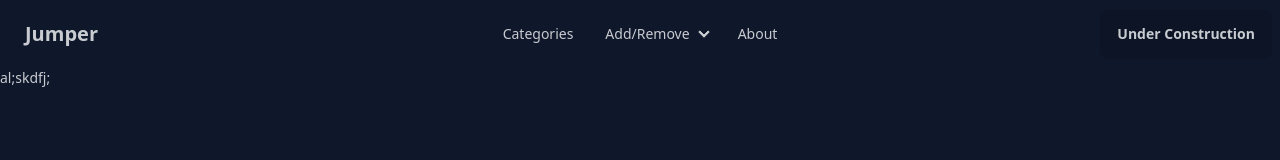
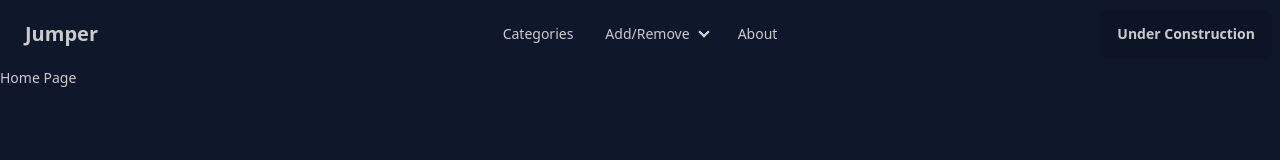
Before and after one commit to jonathanjjolsen/Jumper, a React (Vite) app: page / in a window 1280 px wide. Shown: the top 160 px of the page. Built offline with nearby package versions, Linux system fonts and the light colour scheme.

Commit message:
Fixed Bug with Homepage Button

```diff
--- a/client/src/App.jsx
+++ b/client/src/App.jsx
@@ -11,12 +11,17 @@ function App() {
 
   return (
     <Router>
+
       <NavBar />
 
       <Routes>
+
         <Route path="/" element={<Home />} />
+
         <Route path="/AddCode" element={<AddCode />} />
+
       </Routes>
+
     </Router>
   )
 }
--- a/client/src/components/navBar.jsx
+++ b/client/src/components/navBar.jsx
@@ -21,7 +21,7 @@ const NavBar = () => {
                         <li><a>About</a></li>
                     </ul>
                 </div>
-                <a className="btn btn-ghost text-xl">Jumper</a>
+                <Link to={'/'}><a className="btn btn-ghost text-xl">Jumper</a></Link>
             </div>
             <div className="navbar-center hidden lg:flex">
                 <ul className="menu menu-horizontal px-1">
--- a/client/src/pages/home.jsx
+++ b/client/src/pages/home.jsx
@@ -4,7 +4,7 @@ import React from "react";
 const Home = () => {
     return (
         <div>
-            <h1 className='text-sm'>al;skdfj;</h1>
+            <h1 className='text-sm'>Home Page</h1>
         </div>
     );
 
```
